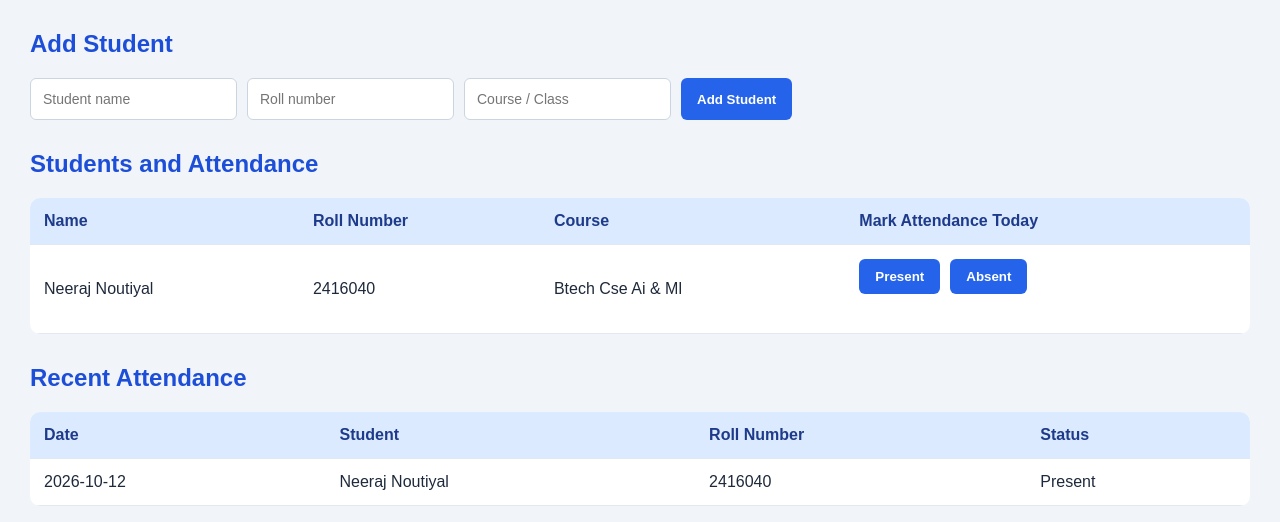
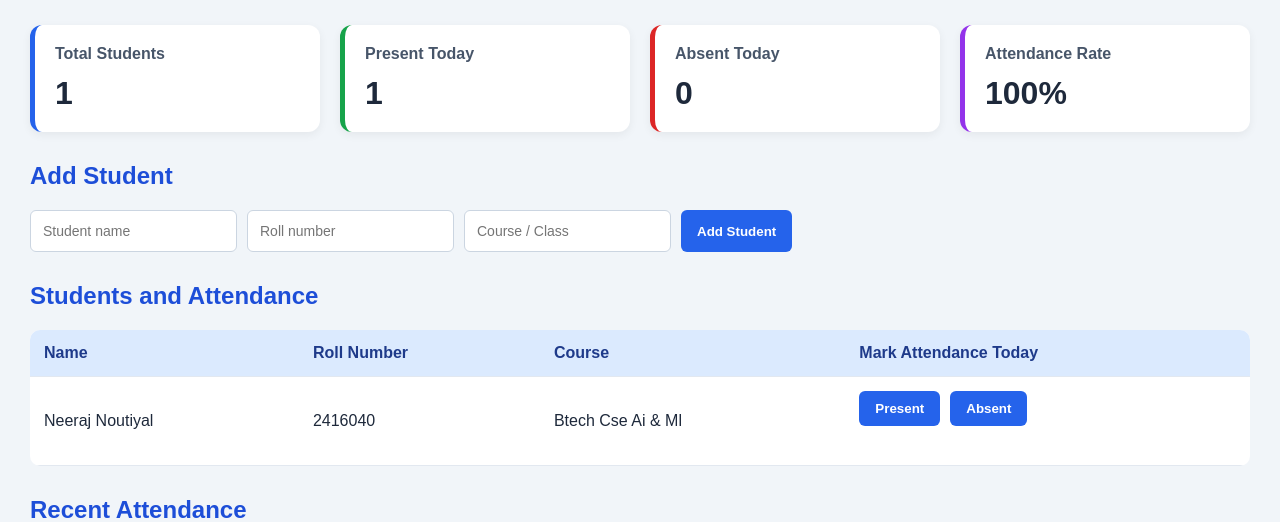
Before and after one commit to NeerajNoutiyal/Attendance-Management-System, a Flask app: page / in a window 1280 px wide. Shown: the part 156-678 px from the top of the page. Run offline with Flask 3, Linux system fonts and the light colour scheme; data comes from the database, SQL or seed files in the repository.

Commit message:
Add dynamic attendance summary dashboard

```diff
--- a/app.py
+++ b/app.py
@@ -34,12 +34,18 @@ def initialize_db():
         """)
 
 
+
 @app.route("/")
 def index():
+    from datetime import date
+
+    today = date.today().isoformat()
+
     with get_db() as db:
         students = db.execute(
             "SELECT * FROM students ORDER BY name"
         ).fetchall()
+
         records = db.execute("""
             SELECT a.date, a.status, s.name, s.roll_no
             FROM attendance a
@@ -48,9 +54,35 @@ def index():
             LIMIT 10
         """).fetchall()
 
+        total_students = db.execute(
+            "SELECT COUNT(*) FROM students"
+        ).fetchone()[0]
+
+        present_today = db.execute("""
+            SELECT COUNT(*) FROM attendance
+            WHERE date = ? AND status = 'Present'
+        """, (today,)).fetchone()[0]
+
+        absent_today = db.execute("""
+            SELECT COUNT(*) FROM attendance
+            WHERE date = ? AND status = 'Absent'
+        """, (today,)).fetchone()[0]
+
+    attendance_rate = (
+        round(present_today / total_students * 100)
+        if total_students else 0
+    )
+
     return render_template(
-        "index.html", students=students, records=records
+        "index.html",
+        students=students,
+        records=records,
+        total_students=total_students,
+        present_today=present_today,
+        absent_today=absent_today,
+        attendance_rate=attendance_rate
     )
+
 
 
 @app.route("/add_student", methods=["POST"])
--- a/static/style.css
+++ b/static/style.css
@@ -88,3 +88,39 @@ tr:hover td {
         padding: 8px;
     }
 }
+.stats-container {
+    display: grid;
+    grid-template-columns: repeat(4, minmax(0, 1fr));
+    gap: 20px;
+    margin: 25px 0;
+}
+
+.stat-card {
+    padding: 20px;
+    background: white;
+    border-radius: 12px;
+    box-shadow: 0 3px 10px rgba(0, 0, 0, 0.06);
+    border-left: 5px solid #2563eb;
+}
+
+.stat-card h3 {
+    margin: 0 0 12px;
+    font-size: 16px;
+    color: #475569;
+}
+
+.stat-card p {
+    margin: 0;
+    font-size: 32px;
+    font-weight: bold;
+}
+
+.present-card { border-left-color: #16a34a; }
+.absent-card { border-left-color: #dc2626; }
+.rate-card { border-left-color: #9333ea; }
+
+@media (max-width: 700px) {
+    .stats-container {
+        grid-template-columns: repeat(2, minmax(0, 1fr));
+    }
+}
--- a/templates/index.html
+++ b/templates/index.html
@@ -15,6 +15,26 @@
 
     <main>
         <section class="card">
+            <div class="stats-container">
+    <div class="stat-card total-card">
+        <h3>Total Students</h3>
+        <p>{{ total_students }}</p>
+    </div>
+    <div class="stat-card present-card">
+        <h3>Present Today</h3>
+        <p>{{ present_today }}</p>
+    </div>
+    <div class="stat-card absent-card">
+        <h3>Absent Today</h3>
+        <p>{{ absent_today }}</p>
+    </div>
+    <div class="stat-card rate-card">
+        <h3>Attendance Rate</h3>
+        <p>{{ attendance_rate }}%</p>
+    </div>
+</div>
+
+
             <h2>Add Student</h2>
             <form action="{{ url_for('add_student') }}" method="post">
                 <input name="name" placeholder="Student name" required>
```
